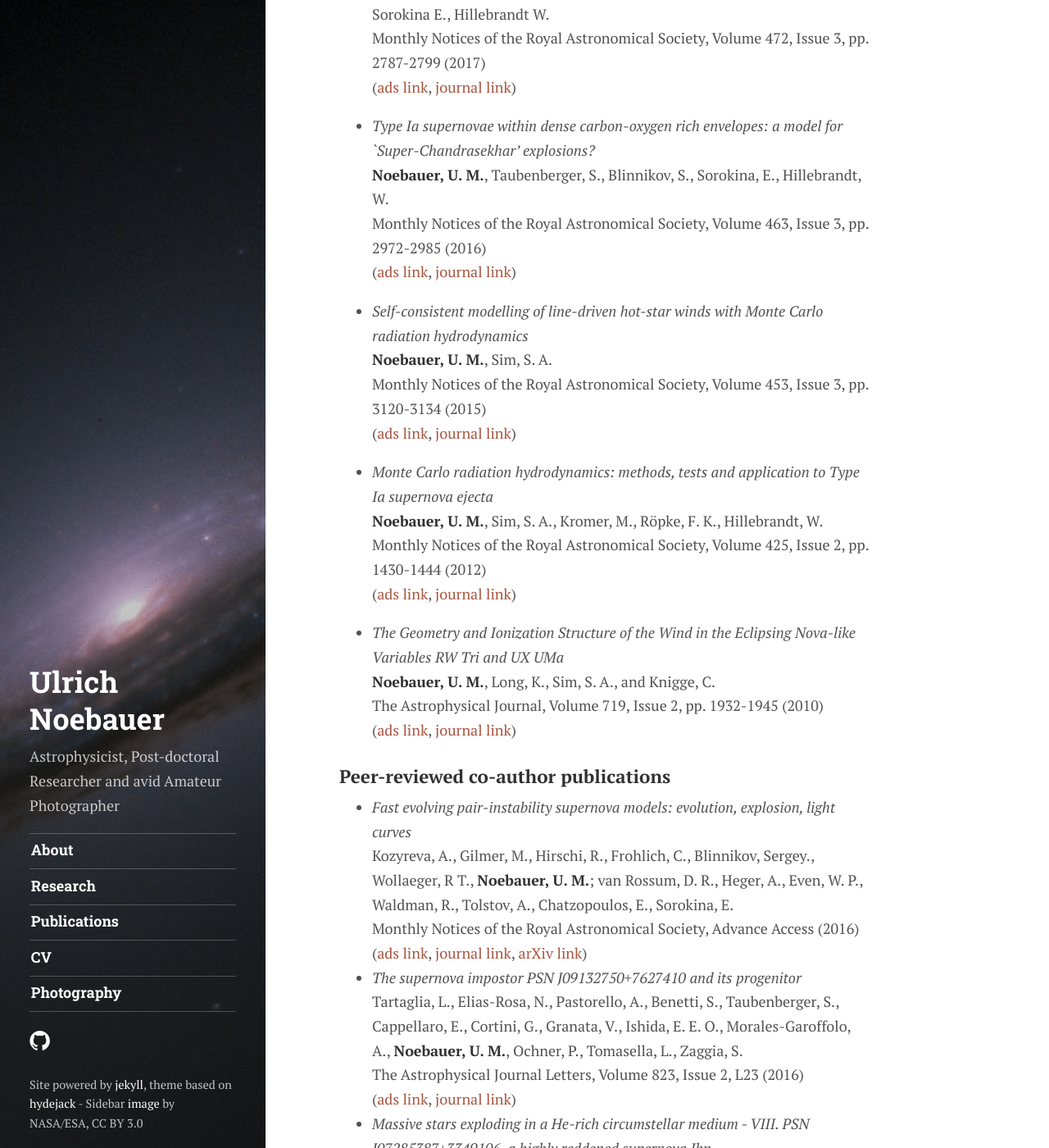
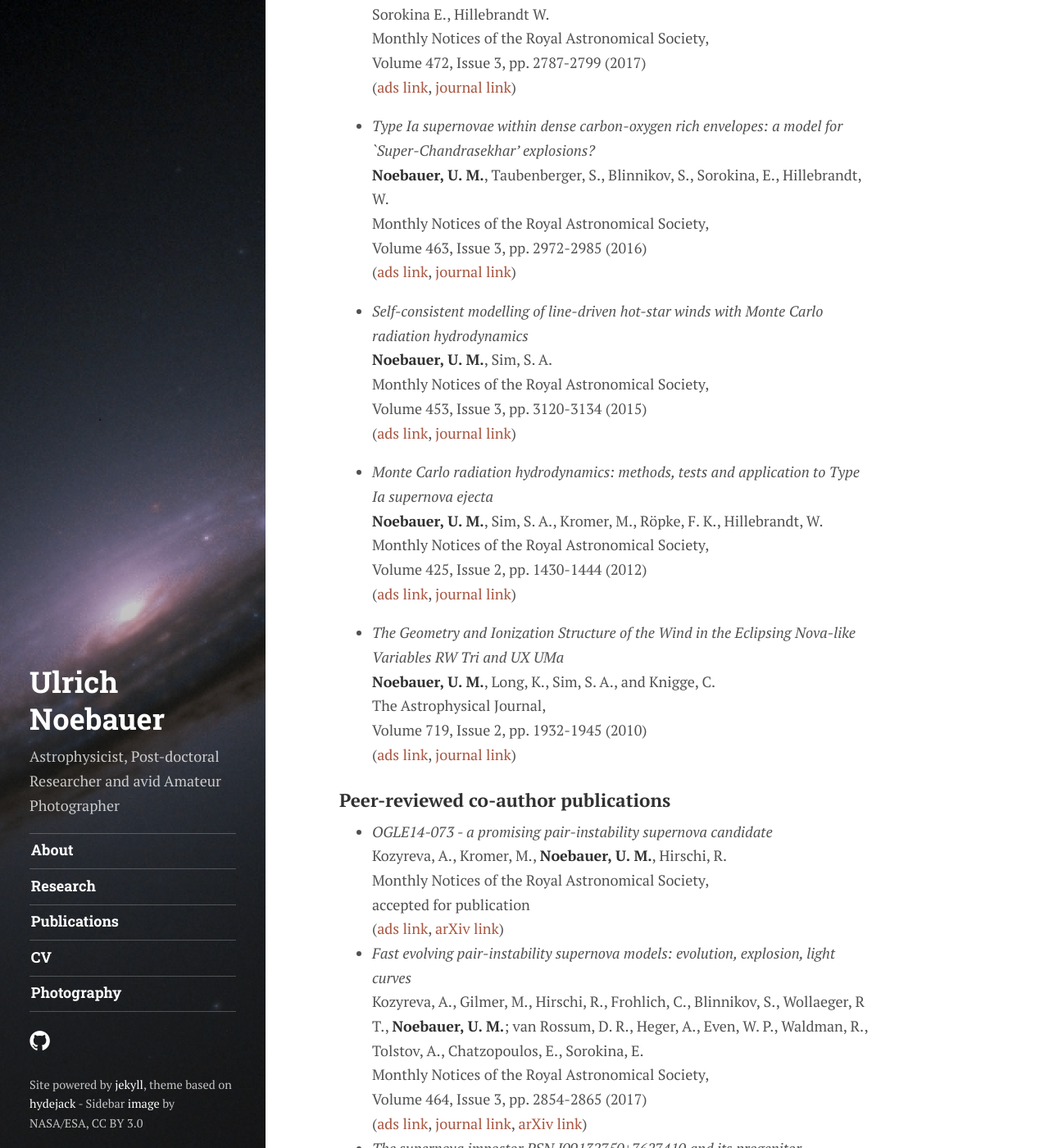
Before and after one commit to unoebauer/unoebauer.github.io, a Jekyll site: the page built from publications/index.md, in a window 1280 px wide and 1400 px high, scrolled down 267 px. Shown: the whole window at 82% size. Built offline with Jekyll 4.4.1, drawn with Linux system fonts in a browser that asks for light colours; some web fonts are replaced; some of the changed text lies outside the part shown.

Commit message:
Update publications

```diff
--- a/publications/index.md
+++ b/publications/index.md
@@ -8,46 +8,60 @@ permalink: /publications/
 
   * _Early light curves for Type Ia supernova explosion models_
     __Noebauer, U. M.__, Kromer M., Taubenberger S., Baklanov P., Blinnikov S., Sorokina E., Hillebrandt W.
-    Monthly Notices of the Royal Astronomical Society, Volume 472, Issue 3, pp. 2787-2799 (2017)
+    Monthly Notices of the Royal Astronomical Society,
+    Volume 472, Issue 3, pp. 2787-2799 (2017)
     ([ads link][noebauer2017ads], [journal link][noebauer2017journal])
 
   * _Type Ia supernovae within dense carbon-oxygen rich envelopes: a model for `Super-Chandrasekhar' explosions?_
     __Noebauer, U. M.__, Taubenberger, S., Blinnikov, S., Sorokina, E., Hillebrandt, W.
-    Monthly Notices of the Royal Astronomical Society, Volume 463, Issue 3, pp. 2972-2985 (2016)
+    Monthly Notices of the Royal Astronomical Society,
+    Volume 463, Issue 3, pp. 2972-2985 (2016)
     ([ads link][noebauer2016ads], [journal link][noebauer2016journal])
 
   * _Self-consistent modelling of line-driven hot-star winds with Monte Carlo radiation hydrodynamics_
     __Noebauer, U. M.__, Sim, S. A.
-    Monthly Notices of the Royal Astronomical Society, Volume 453, Issue 3, pp. 3120-3134 (2015)
+    Monthly Notices of the Royal Astronomical Society,
+    Volume 453, Issue 3, pp. 3120-3134 (2015)
     ([ads link][noebauer2015ads], [journal link][noebauer2015journal])
 
   * _Monte Carlo radiation hydrodynamics: methods, tests and application to Type Ia supernova ejecta_
     __Noebauer, U. M.__, Sim, S. A., Kromer, M., Röpke, F. K., Hillebrandt, W.
-    Monthly Notices of the Royal Astronomical Society, Volume 425, Issue 2, pp. 1430-1444 (2012)
+    Monthly Notices of the Royal Astronomical Society,
+    Volume 425, Issue 2, pp. 1430-1444 (2012)
     ([ads link][noebauer2012ads], [journal link][noebauer2012journal])
 
   * _The Geometry and Ionization Structure of the Wind in the Eclipsing Nova-like Variables RW Tri and UX UMa_
     __Noebauer, U. M.__, Long, K., Sim, S. A., and Knigge, C.
-    The Astrophysical Journal, Volume 719, Issue 2, pp. 1932-1945 (2010)
+    The Astrophysical Journal,
+    Volume 719, Issue 2, pp. 1932-1945 (2010)
     ([ads link][noebauer2010ads], [journal link][noebauer2010journal])
 
 ### Peer-reviewed co-author publications
 
+  * _OGLE14-073 - a promising pair-instability supernova candidate_
+     Kozyreva, A., Kromer, M., __Noebauer, U. M.__, Hirschi, R.
+     Monthly Notices of the Royal Astronomical Society,
+     accepted for publication
+     ([ads link][kozyreva2018ads], [arXiv link][kozyreva2018arxiv])
   * _Fast evolving pair-instability supernova models: evolution, explosion, light curves_
-     Kozyreva, A., Gilmer, M., Hirschi, R., Frohlich, C., Blinnikov, Sergey., Wollaeger, R T., __Noebauer, U. M.__; van Rossum, D. R., Heger, A., Even, W. P., Waldman, R., Tolstov, A., Chatzopoulos, E., Sorokina, E.
-     Monthly Notices of the Royal Astronomical Society, Advance Access (2016)
+     Kozyreva, A., Gilmer, M., Hirschi, R., Frohlich, C., Blinnikov, S., Wollaeger, R T., __Noebauer, U. M.__; van Rossum, D. R., Heger, A., Even, W. P., Waldman, R., Tolstov, A., Chatzopoulos, E., Sorokina, E.
+     Monthly Notices of the Royal Astronomical Society,
+     Volume 464, Issue 3, pp. 2854-2865 (2017)
      ([ads link][kozyreva2016ads], [journal link][kozyreva2016journal], [arXiv link][kozyreva2016arxiv])
   * _The supernova impostor PSN J09132750+7627410 and its progenitor_
     Tartaglia, L., Elias-Rosa, N., Pastorello, A., Benetti, S., Taubenberger, S., Cappellaro, E., Cortini, G., Granata, V., Ishida, E. E. O., Morales-Garoffolo, A., __Noebauer, U. M.__, Ochner, P., Tomasella, L., Zaggia, S.
-    The Astrophysical Journal Letters, Volume 823, Issue 2, L23 (2016)
+    The Astrophysical Journal Letters,
+    Volume 823, Issue 2, L23 (2016)
     ([ads link][tartaglia2016ads], [journal link][tartaglia2016journal])
   * _Massive stars exploding in a He-rich circumstellar medium - VIII. PSN J07285387+3349106, a highly reddened supernova Ibn_
     Pastorello, A., Tartaglia, L., Elias-Rosa, N., Morales-Garoffolo, A., Terreran, G., Taubenberger, S., __Noebauer, U. M.__, Benetti, S., Cappellaro, E., Ciabattari, F., Dennefeld, M., Dimai, A., Ishida, E. E. O., Harutyunyan, A., Leonini, S., Ochner, P., Sollerman, J., Taddia, F., Zaggia, S.
-    Monthly Notices of the Royal Astronomical Society, Volume 454, Issue 4, pp. 4293-4303 (2015)
+    Monthly Notices of the Royal Astronomical Society,
+    Volume 454, Issue 4, pp. 4293-4303 (2015)
     ([ads link][pastorello2015bads], [journal link][pastorello2015bjournal])
   * _Massive stars exploding in a He-rich circumstellar medium - VII. The metamorphosis of ASASSN-15ed from a narrow line Type Ibn to a normal Type Ib Supernova_
     Pastorello, A., Prieto, J. L., Elias-Rosa, N., Bersier, D., Hosseinzadeh, G., Morales-Garoffolo, A., __Noebauer, U. M.__, Taubenberger, S., Tomasella, L., Kochanek, C. S., Falco, E., Basu, U., Beacom, J. F., Benetti, S., Brimacombe, J., Cappellaro, E., Danilet, A. B., Dong, Subo, Fernandez, J. M., Goss, N., Granata, V., Harutyunyan, A., Holoien, T. W.-S., Ishida, E. E. O., Kiyota, S., Krannich, G., Nicholls, B., Ochner, P., Pojmański, G., Shappee, B. J., Simonian, G. V., Stanek, K. Z., Starrfield, S., Szczygieł, D., Tartaglia, L., Terreran, G., Thompson, T. A., Turatto, M., Wagner, R. M., Wiethoff, W. S., Wilber, A., Woźniak, P. R.
-    Monthly Notices of the Royal Astronomical Society, Volume 453, Issue 4, pp. 3649-3661 (2015)
+    Monthly Notices of the Royal Astronomical Society,
+    Volume 453, Issue 4, pp. 3649-3661 (2015)
     ([ads link][pastorello2015aads], [journal link][pastorello2015ajournal])
 
 
```
Also changed, not shown: other parts of publications/index.md (+2 -0 lines).
